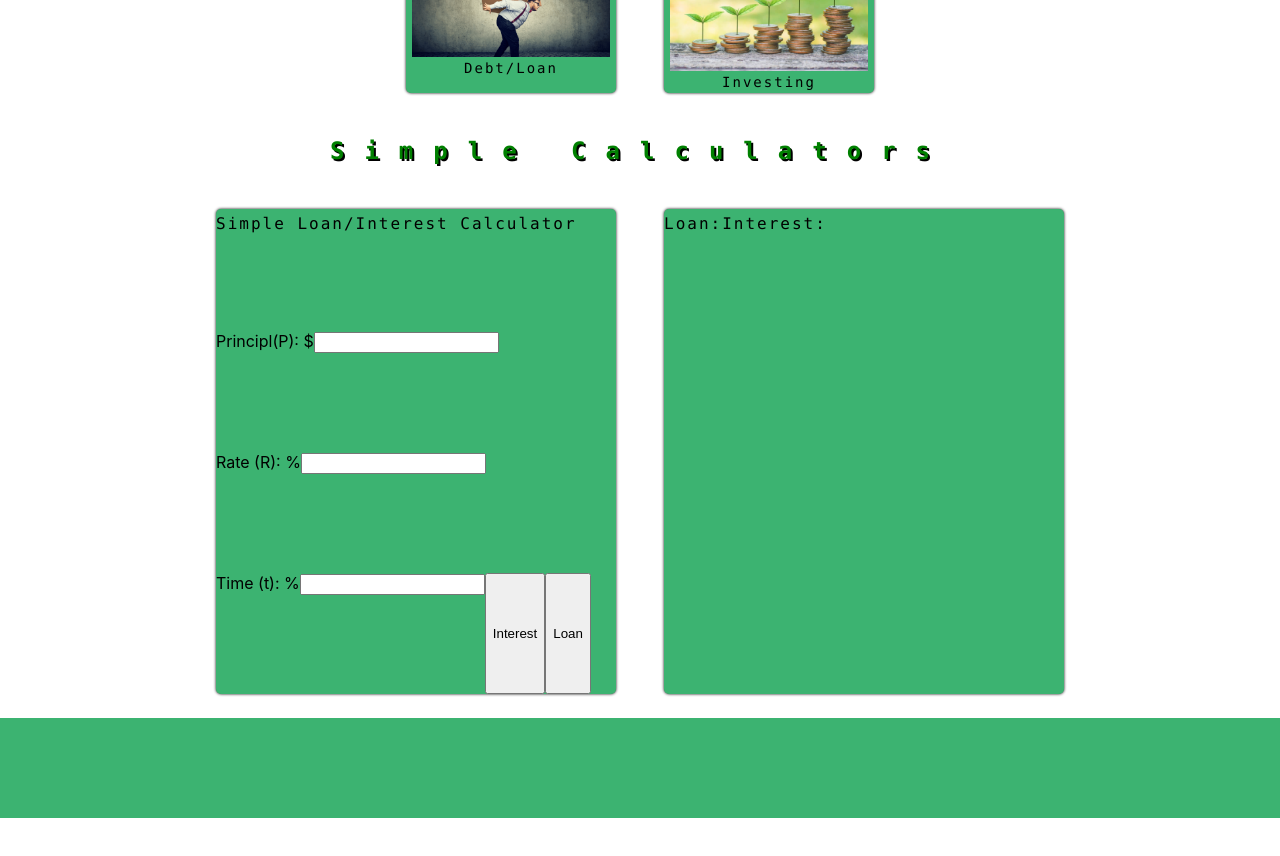
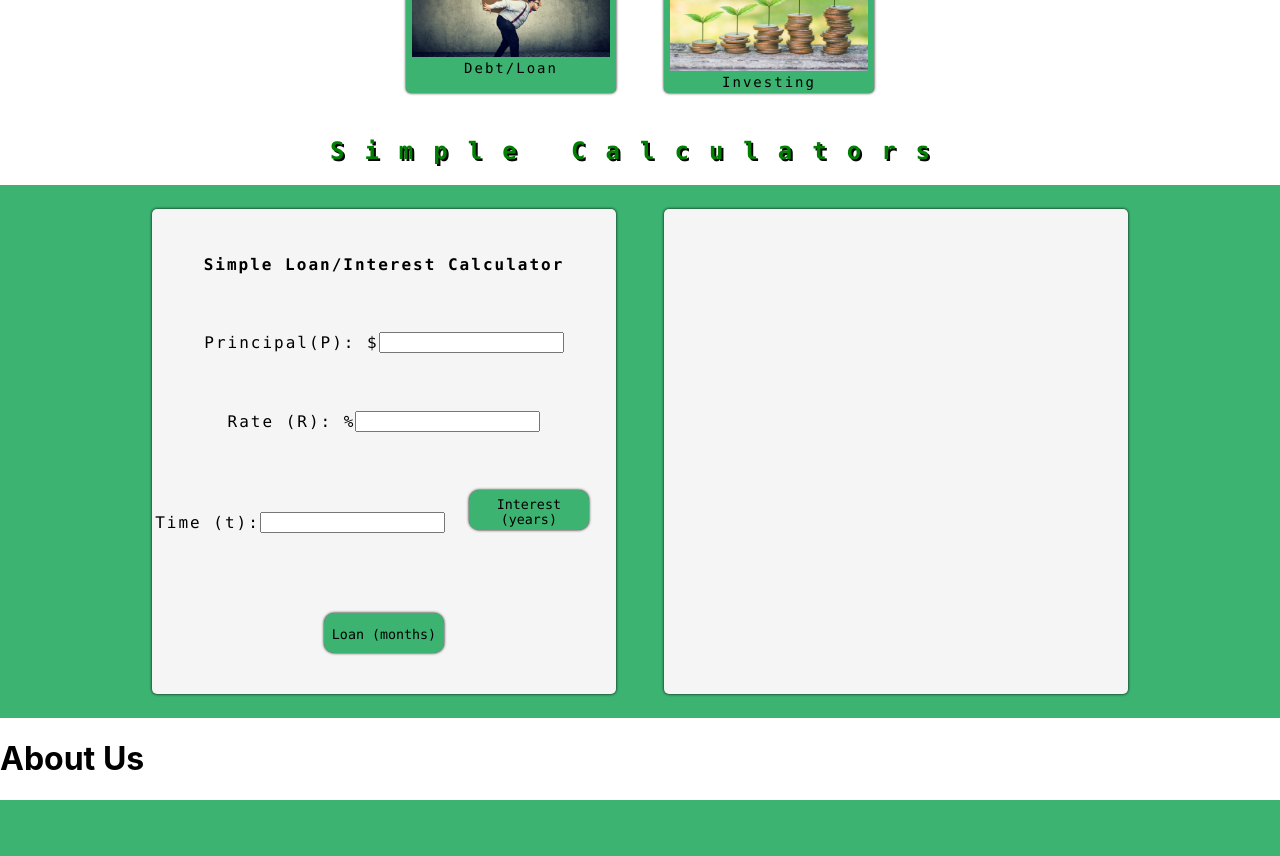
Before and after one commit to Geber-Leyva/Financial-Lit, a React (Create React App) app: page / in a window 1280 px wide. Shown: the part 380-1236 px from the top of the page. Before the commit the page ends 1198 px from the top, so only its background shows below. Built offline with nearby package versions, Linux system fonts and the light colour scheme.

Commit message:
updated calculator

```diff
--- a/src/App.js
+++ b/src/App.js
@@ -11,10 +11,10 @@ function App() {
       <Navbar />
       <main>
         <Topics />
-        <div>
-          <Calculator />
-        </div>
 
+        <Calculator />
+
+        <h1>About Us</h1>
       </main>
       <Footer />
     </div>
--- a/src/Calculator.css
+++ b/src/Calculator.css
@@ -7,7 +7,7 @@
     display: flex;
     flex-wrap: wrap;
     justify-content: center;
-    /* background-color: blue; */
+    background-color: mediumseagreen;
 
 }
 
@@ -22,9 +22,9 @@ h2{
 }
 
 .calculator{
-    width: 50vh;
+    width: 58vh;
     height: 60vh;
-    background-color: mediumseagreen;
+    background-color: whitesmoke;
     margin: 1.5rem;
     text-align: center;
     position: relative;
@@ -35,6 +35,10 @@ h2{
     padding-top: 5px;
     display: flex;
     flex-wrap: wrap;
+    justify-content: center;
+    align-items: center;
+
+
 
 }
 text{
@@ -42,5 +46,38 @@ text{
     font-family: "Lucida Console", "Courier New", monospace;
     letter-spacing: 2px;
     text-align: center;
+    margin-top: 1.5rem;
 
 }
+label{
+    font-family: "Lucida Console", "Courier New", monospace;
+    letter-spacing: 2px;
+    text-align: center;
+    justify-content: center; /* Center horizontally */
+    align-items: center;
+    display: flex;
+    margin-top: 1.5rem;
+}
+
+.buttonClicked{
+    width: 15vh;
+    height: 5vh;
+    position: relative;
+    box-shadow: 0 0 3px black;
+    overflow: hidden;
+    border: none;
+    border-radius: 10px;
+    padding-top: 5px;
+    display: flex;
+    justify-content: center; /* Center horizontally */
+    align-items: center; /* Center vertically */
+    background-color: mediumseagreen;
+    margin: 1.5rem;
+    font-family: "Lucida Console", "Courier New", monospace;
+
+}
+p{
+    font-family: "Lucida Console", "Courier New", monospace;
+    letter-spacing: 2px;
+    text-align: center;
+}
--- a/src/Calculator.js
+++ b/src/Calculator.js
@@ -1,26 +1,75 @@
-import React from 'react'
-import './Calculator.css'
+import React, { useState } from 'react';
+import './Calculator.css';
 
 export default function Calculator() {
+  const [principl, setPrincip] = useState(''); // Initialize state variables
+  const [rate, setRate] = useState('');
+  const [time, setTime] = useState('');
+  const [interestTotal, setInterestTotal] = useState(null); // State variable for interest calculation
+  const [loanTotal, setLoanTotal] = useState(null); // State variable for loan calculation
+  const [isInterestButtonClicked, setIsInterestButtonClicked] = useState(false);
+  const [isLoanButtonClicked, setIsLoanButtonClicked] = useState(false);
+
+  function handleInterest() {
+    const total = principalValue * rateValue * timeValue;
+    setInterestTotal(total);
+    setIsInterestButtonClicked(true);
+    setIsLoanButtonClicked(false);
+  }
+
+  function handleLoan() {
+    const fixedRate = (principalValue * rateValue * (1 + rateValue) ** timeValue) / ((1 + rateValue) ** timeValue - 1);
+    const total = fixedRate * timeValue;
+    setLoanTotal(total);
+    setIsLoanButtonClicked(true);
+    setIsInterestButtonClicked(false);
+  }
+
+  const principalValue = parseFloat(principl || 0);
+  const rateValue = parseFloat(rate || 0);
+  const timeValue = parseFloat(time || 0);
+
   return (
     <div>
-        <h2>Simple Calculators</h2>
-            <div className= 'wholeCalculator'>
-
-                <div className='calculator'>
-                    <text>Simple Loan/Interest Calculator</text>
-                    <label>Principl(P): $<input type="number"/></label>
-                    <label>Rate (R): %<input type="number"/></label>
-                    <label>Time (t): %<input type="number"/></label>
-                    <button>Interest</button>
-                    <button>Loan</button>
-                </div>
-                <div className='calculator'>
-                    <text>Loan:  </text>
-                    <text>Interest:  </text>
-                </div>
-
+      <h2>Simple Calculators</h2>
+      <div className='wholeCalculator'>
+        <div className='calculator'>
+          <text><strong>Simple Loan/Interest Calculator</strong></text>
+          <label>
+            Principal(P):  $<input type="number" value={principl} onChange={(e) => setPrincip(e.target.value)} />
+          </label>
+          <label>
+            Rate (R): %<input type="number" value={rate} onChange={(e) => setRate(e.target.value)} />
+          </label>
+          <label>
+            Time (t): <input type="number" value={time} onChange={(e) => setTime(e.target.value)} />
+          </label>
+          <button onClick={handleInterest} className='buttonClicked'>Interest (years)</button>
+          <button onClick={handleLoan} className='buttonClicked'>Loan (months)</button>
         </div>
+        <div className='calculator'>
+          {isInterestButtonClicked && (
+            <div>
+              <text><strong>Calculated Interest</strong></text>
+              <p>Interest: {interestTotal !== null ? `$${interestTotal.toFixed(2)}` : '---'}</p>
+              <p>This interest was calculted by Simple Interest (SI) = Principal * Rate * Time</p>
+              <p>Principal Value: ${principl}</p>
+              <p>Rate Value: {rate}%</p>
+              <p>Time Value: {time}</p>
+            </div>
+          )}
+          {isLoanButtonClicked && (
+            <div>
+              <text><strong>Calculated Loan</strong></text>
+              <p>Loan: {loanTotal !== null ? `$${loanTotal.toFixed(2)}` : '---'}</p>
+              <p>This interest was calculted by PMT = [Principal * rate * (1 + rate)^monthlyPayments] / [(1 + rate)^monthlyPayments - 1] then Total Cost = PMT * monthlyPayments</p>
+              <p>Principal Value: ${principl}</p>
+              <p>Rate Value: {rate}%</p>
+              <p>Time Value: {time}</p>
+            </div>
+          )}
+        </div>
+      </div>
     </div>
-  )
+  );
 }
```
